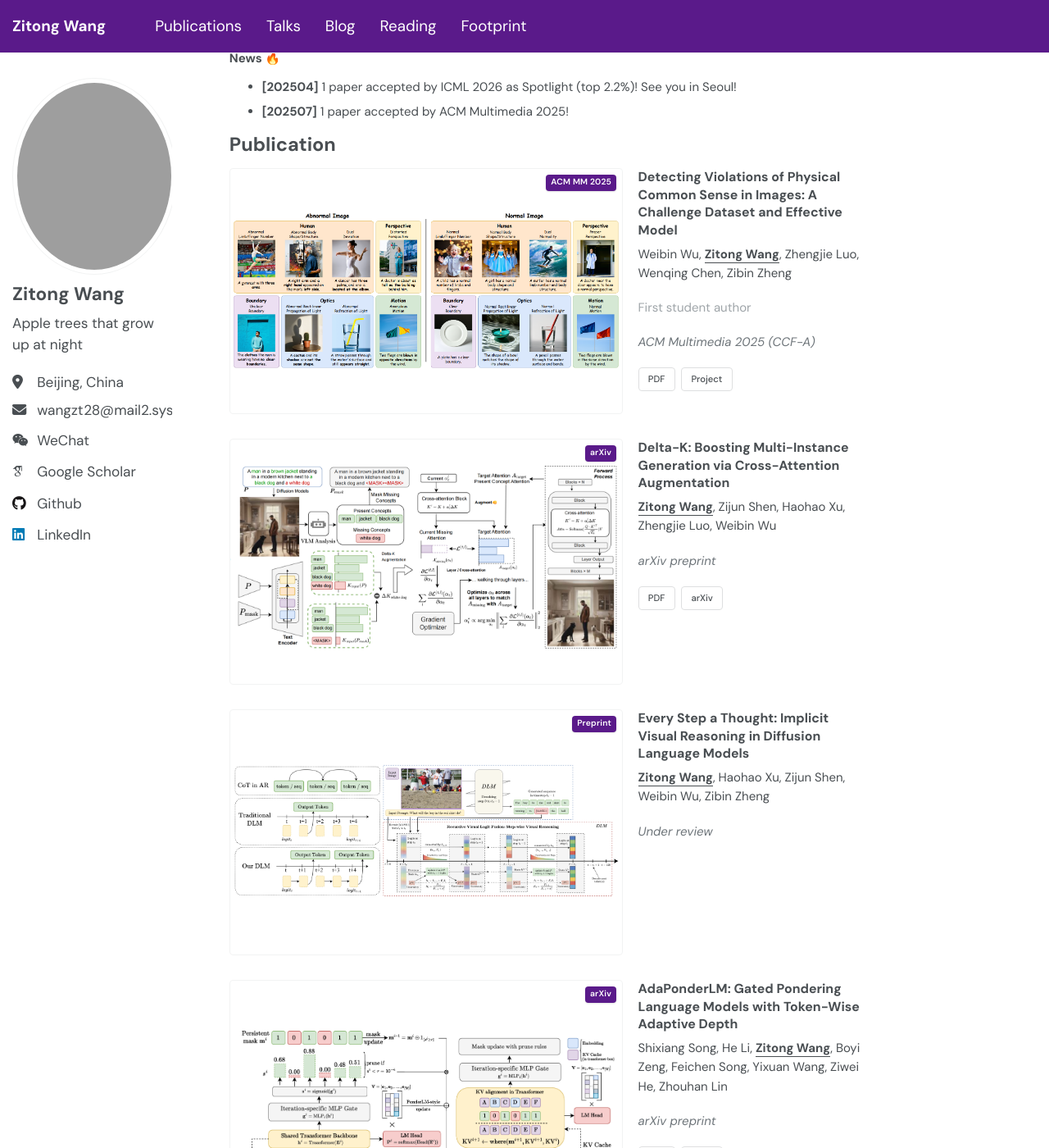
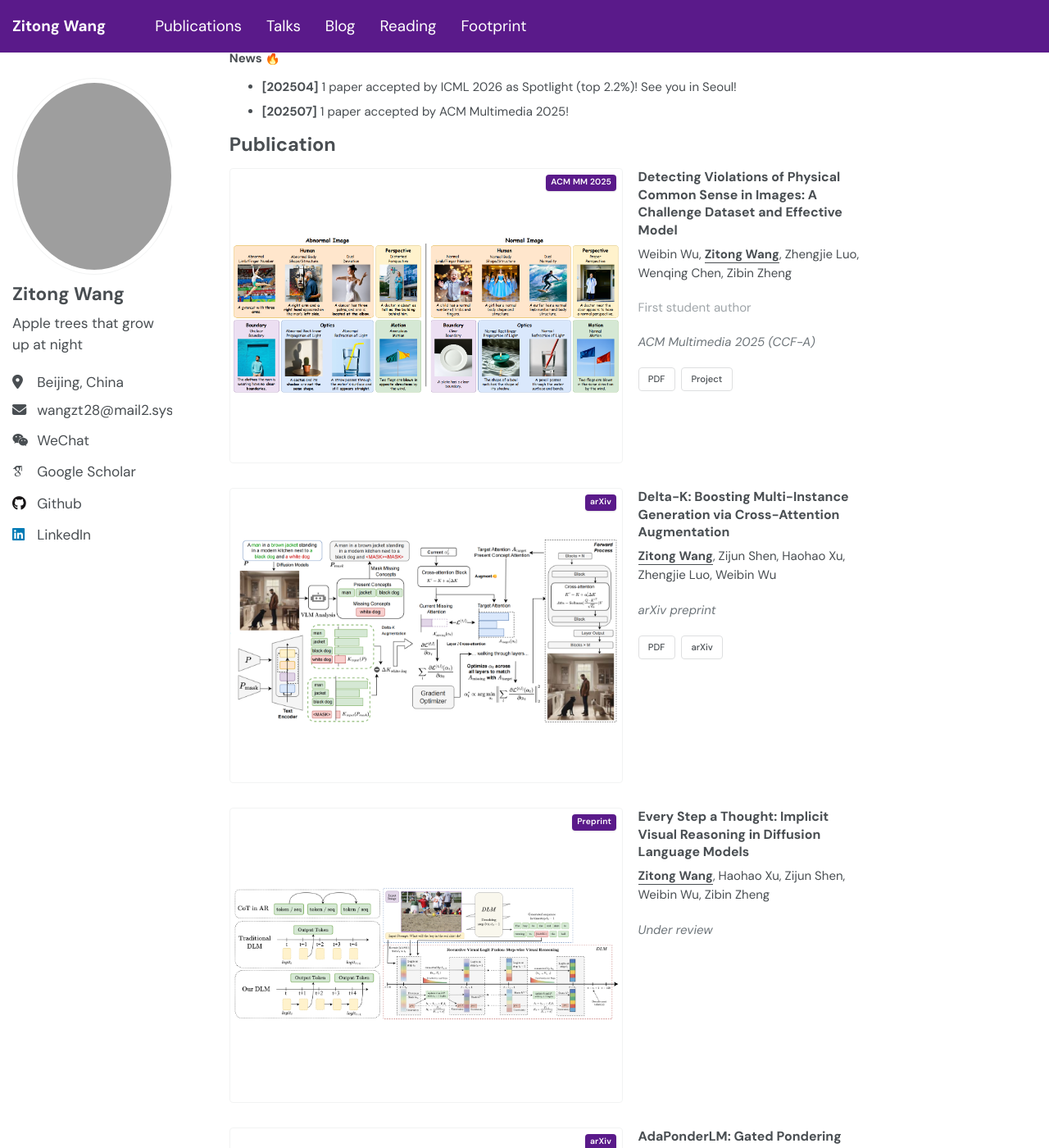
Before and after one commit to ZitongWang018/ZitongWang018.github.io, a Jekyll site: the page built from _pages/about.md, in a window 1280 px wide and 1400 px high, scrolled down 247 px. Shown: the whole window at 82% size. Built offline with Jekyll 4.4.1, drawn with Linux system fonts in a browser that asks for light colours; some web fonts are replaced.

Commit message:
Publication teasers: taller frame (480x360); sync teasers doc

```diff
--- a/_data/publications.yml
+++ b/_data/publications.yml
@@ -1,7 +1,7 @@
 # Homepage publication cards — rendered by _includes/publications-list.html
 #
 # 缩略图流程：
-# 1) 准备 teaser 图（jpg/png/webp）。左侧固定框约 480×300px；整图包含在框内（object-fit: contain）；不足处留白为白底。
+# 1) 准备 teaser 图（jpg/png/webp）。左侧固定框约 480×360px；整图包含在框内（object-fit: contain）；不足处留白为白底。
 # 2) 把文件放进仓库的 images/（或 images/pubs/ 子文件夹亦可）。
 # 3) 在下面对应论文条目里增加一行：teaser: "/images/你的文件名.png"
 #    （路径以站点根目录为准，开头要有 /；与 permalink/baseurl 无关，Jekyll 会 relative_url。）
--- a/_sass/_publication-cards.scss
+++ b/_sass/_publication-cards.scss
@@ -5,7 +5,7 @@
 $pub-badge-purple: #5a1a8a;
 /* Teaser — fixed frame for homepage publication thumbnails (contain, white letterboxing). */
 $pub-thumb-box-width: 480px;
-$pub-thumb-box-height: 300px;
+$pub-thumb-box-height: 360px;
 
 .pub-cards {
   margin: 1rem 0 2rem;
```
